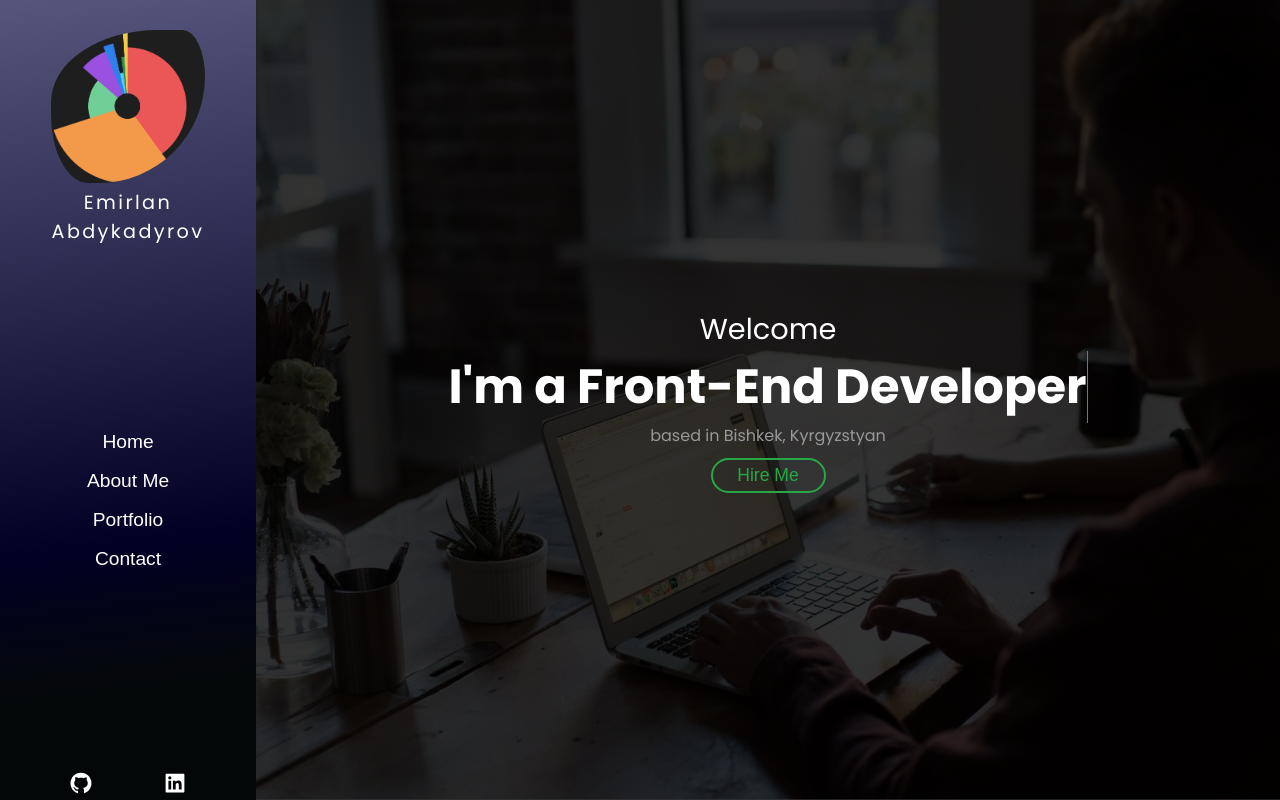
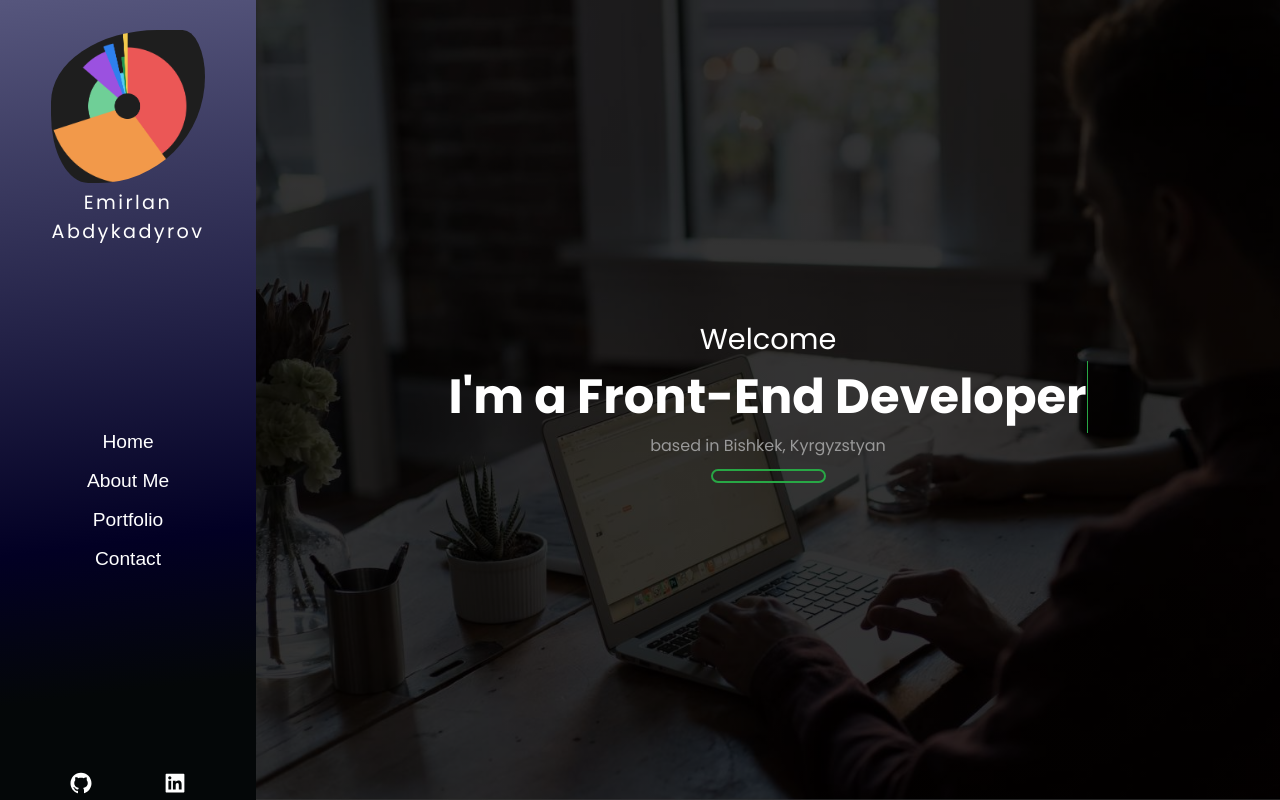
Before and after one commit to emirlan0706/my_portfolio_made_with_react, a React (Create React App) app: page / in a window 1280 px wide. Shown: the top 800 px of the page. Built offline with nearby package versions, Linux system fonts and the light colour scheme.

Commit message:
fresh tocen

```diff
--- a/src/components/Home.js
+++ b/src/components/Home.js
@@ -17,7 +17,7 @@ export default function Home() {
         <div className="darken">based in Bishkek, Kyrgyzstyan</div>
         <div>
           <button onClick={scroll} className="button hireMe" name="contact">
-            Hire Me
+            {/* Hire Me */}
           </button>
         </div>
       </div>
```
